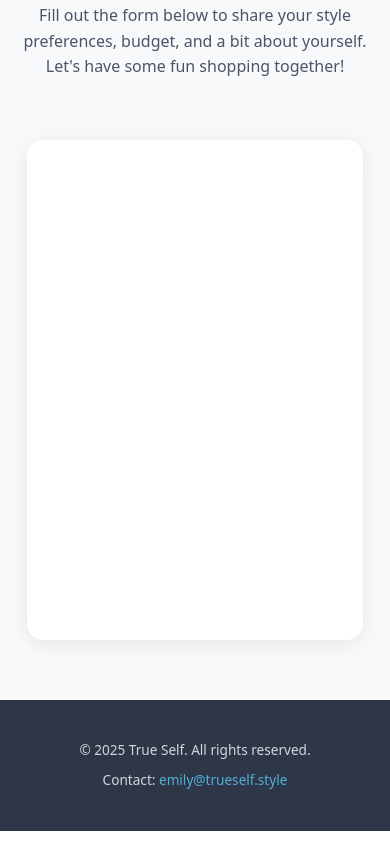
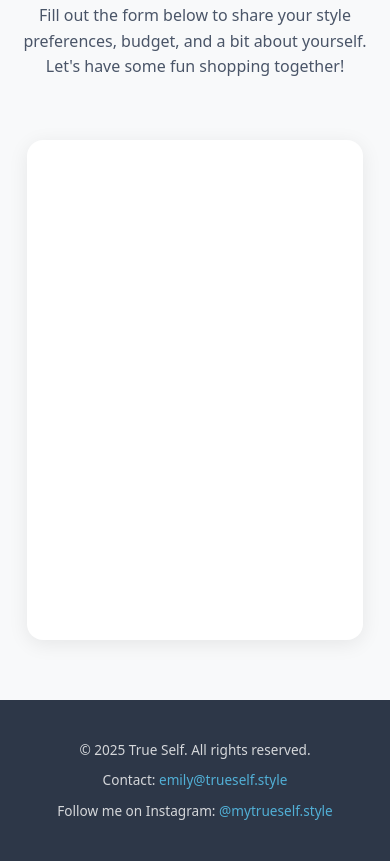
Before and after one commit to emilyIser/trueself, a plain HTML site: page index.html in a window 390 px wide. Shown: the part 5330-6191 px from the top of the page. Before the commit the page ends 6161 px from the top, so only its background shows below. Drawn offline with nearby package versions, Linux system fonts and the light colour scheme; a script that the page names is missing.

Commit message:
small tweaks

```diff
--- a/assets/content.js
+++ b/assets/content.js
@@ -88,7 +88,8 @@ const websiteContent = {
     // Footer
     footer: {
         copyright: "© 2025 True Self. All rights reserved.",
-        contact: "Contact: emily@trueself.style"
+        contact: "Contact: emily@trueself.style",
+        instagram: "Follow me on Instagram: @mytrueself.style"
     }
 };
 
@@ -140,6 +141,7 @@ function populateContent() {
     // Footer
     document.querySelectorAll('.footer-content p')[0].textContent = websiteContent.footer.copyright;
     document.querySelectorAll('.footer-content p')[1].innerHTML = websiteContent.footer.contact.replace('emily@trueself.style', '<a href="mailto:emily@trueself.style">emily@trueself.style</a>');
+    document.querySelectorAll('.footer-content p')[2].innerHTML = websiteContent.footer.instagram.replace('@mytrueself.style', '<a href="https://www.instagram.com/mytrueself.style/" target="_blank" rel="noopener noreferrer">@mytrueself.style</a>');
 }
 
 // Run when DOM is loaded
--- a/assets/styles.css
+++ b/assets/styles.css
@@ -127,7 +127,7 @@ body {
 
 /* About Content */
 .about-content {
-    max-width: 1200px;
+    max-width: 1000px;
     margin: 0 auto;
 }
 
@@ -428,8 +428,9 @@ html {
 
 .footer-content {
     display: flex;
-    justify-content: space-between;
+    flex-direction: column;
     align-items: center;
+    gap: 10px;
     max-width: 600px;
     margin: 0 auto;
 }
@@ -452,11 +453,6 @@ html {
 
 /* Responsive footer */
 @media (max-width: 768px) {
-    .footer-content {
-        flex-direction: column;
-        gap: 10px;
-    }
-
     .footer-content p {
         font-size: 0.85rem;
     }
--- a/index.html
+++ b/index.html
@@ -190,6 +190,7 @@
             <div class="footer-content">
                 <p></p>
                 <p></p>
+                <p></p>
             </div>
         </div>
     </footer>
```
